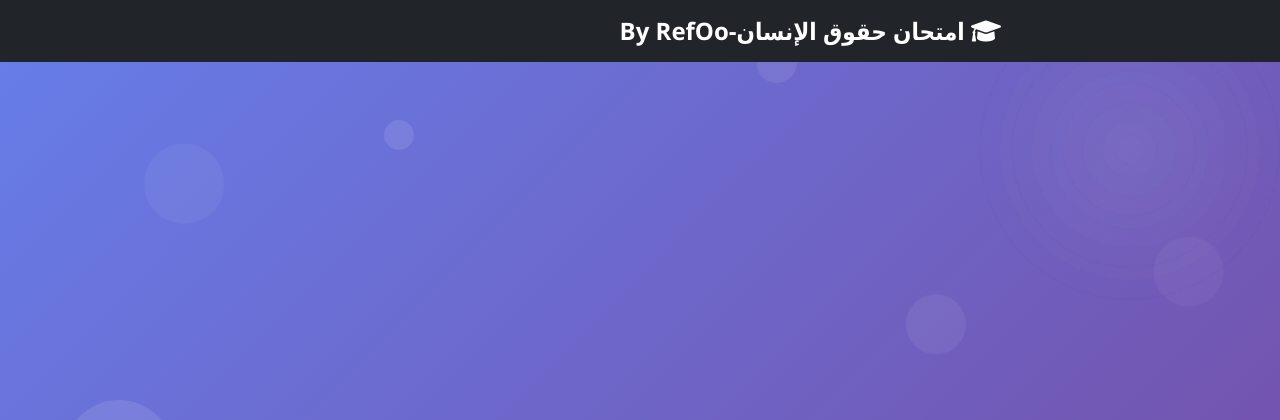
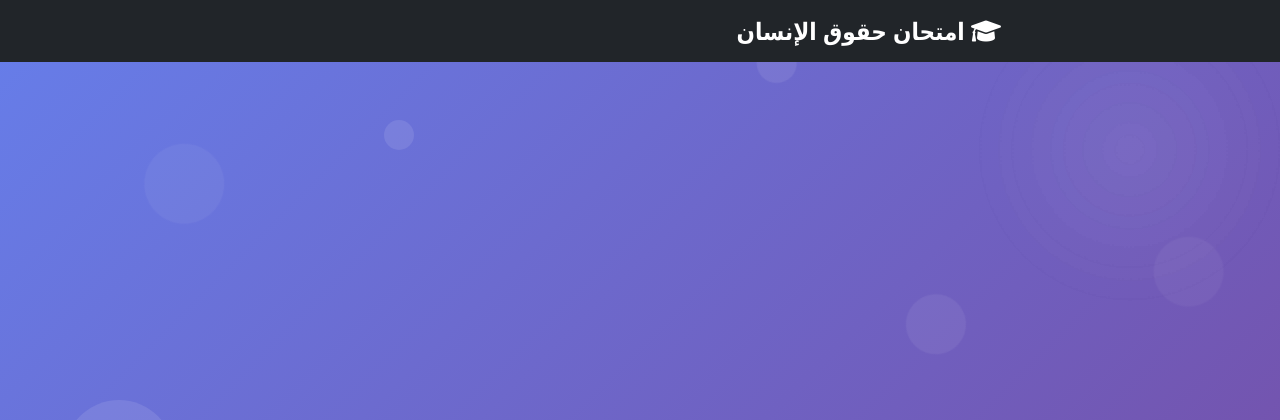
Before and after one commit to RefOoSami001/human-rights, a Flask app: template templates/base.html in a window 1280 px wide. Shown: the top 420 px of the page. Run offline with Flask 3, Linux system fonts and the light colour scheme; the template is opened without the code that fills it, so the values that code supplies are empty; some web fonts are replaced.

Commit message:
Update base.html

```diff
--- a/templates/base.html
+++ b/templates/base.html
@@ -966,7 +966,7 @@
         <div class="container">
             <a class="navbar-brand" href="{{ url_for('index') }}">
                 <i class="fas fa-graduation-cap me-2"></i>
-                امتحان حقوق الإنسان-By RefOo
+                امتحان حقوق الإنسان
             </a>
         </div>
     </nav>
```
